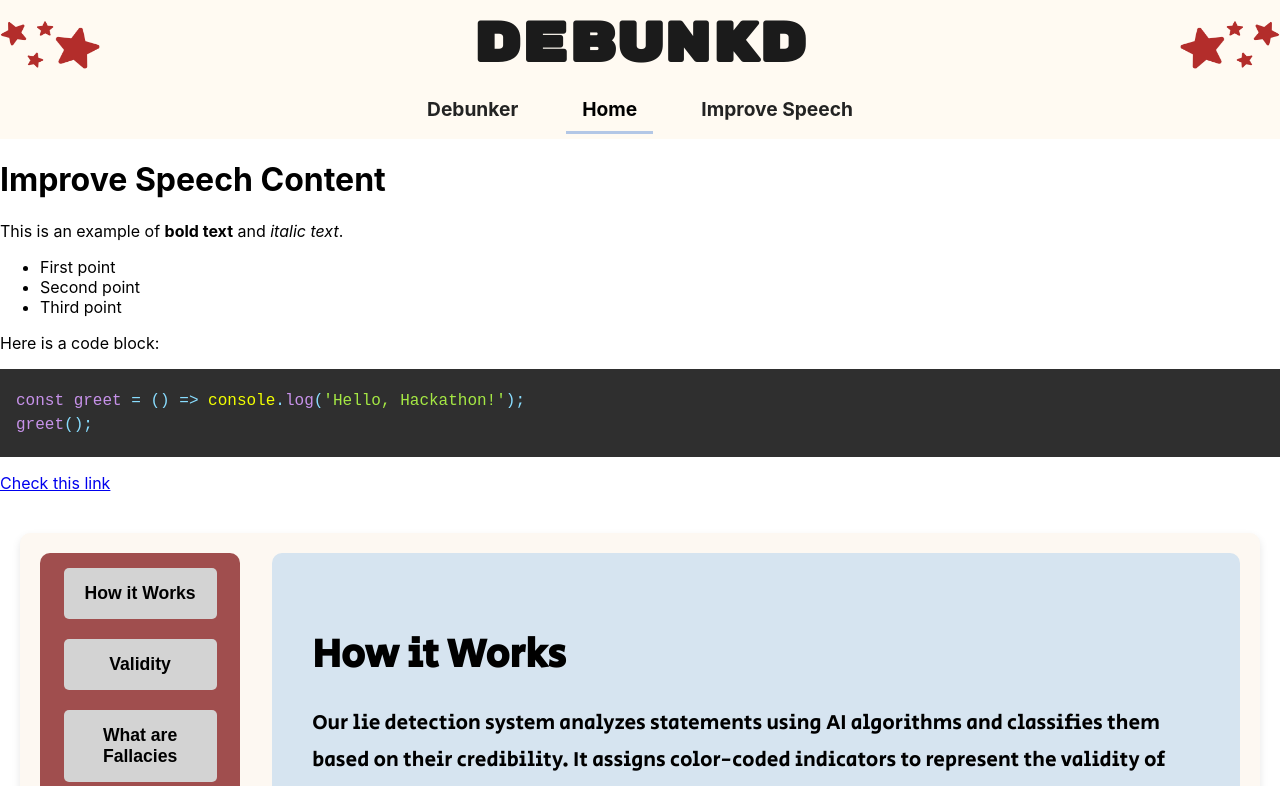
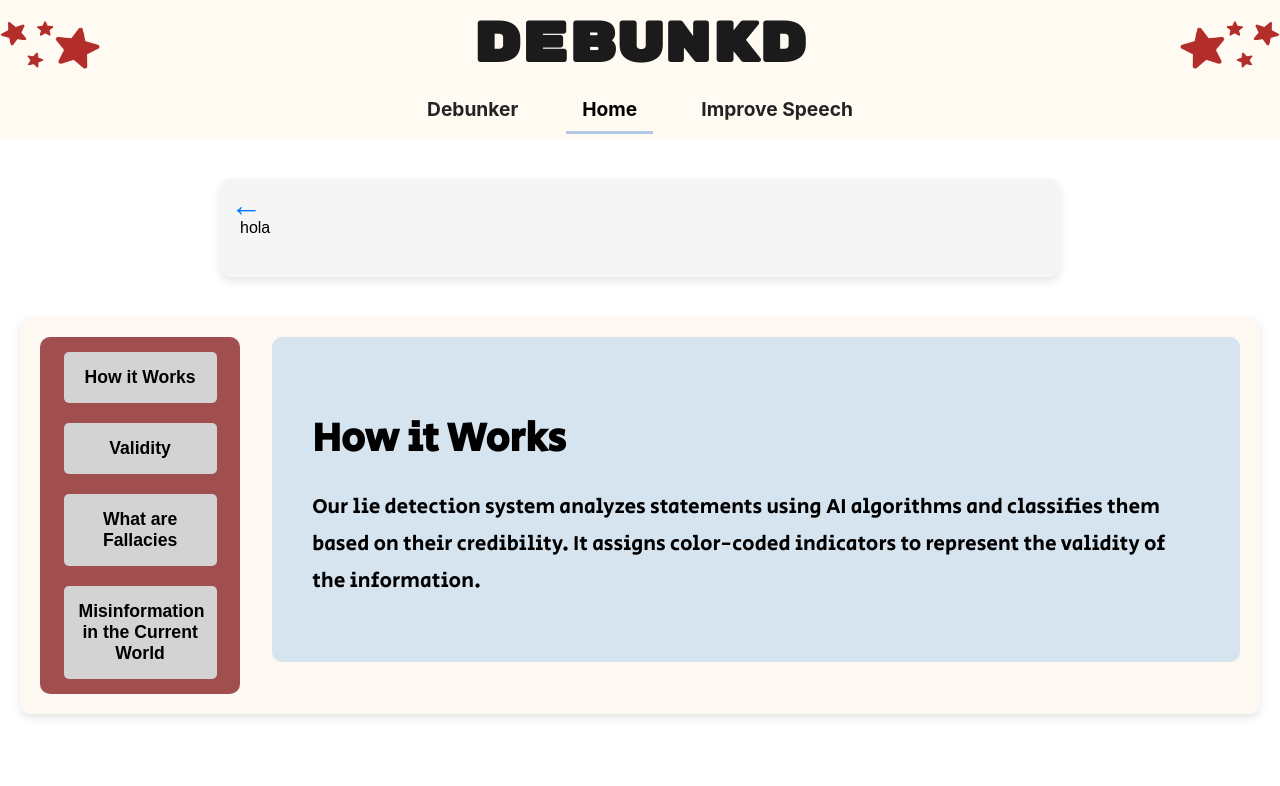
Before and after one commit to santiagosauma/debunkd, a React (Create React App) app: page / in a window 1280 px wide. Shown: the top 786 px of the page. Built offline with nearby package versions, Linux system fonts and the light colour scheme.

Commit message:
Added stuff

```diff
--- a/src/components/Form.js
+++ b/src/components/Form.js
@@ -1,11 +1,35 @@
 import React, { useState } from 'react';
 import PDFDropper from './PDFDropper'; // Assuming you have this component
+import ImproveSpeech from '../pages/ImproveSpeech';
+import ImproveSpeechContent from './ImproveSpeechContent';
 
-const Form = ({currentSection}) => {
+const Form = ({ currentSection }) => {
+
+  const markdownContent = `
+# Improve Speech Content
+
+This is an example of **bold text** and *italic text*.
+
+- First point
+- Second point
+- Third point
+
+Here is a code block:
+
+\`\`\`javascript
+const greet = () => console.log('Hello, Hackathon!');
+greet();
+\`\`\`
+
+[Check this link](https://example.com)
+`;
+
+
   const [inputType, setInputType] = useState('');
   const [pdfInput, setPdfInput] = useState('');
   const [videoInput, setVideoInput] = useState('');
   const [textInput, setTextInput] = useState('');
+  const [showResult, setShowResult] = useState(false);
 
   const handleVideoInputChange = (e) => {
     setVideoInput(e.target.value);
@@ -73,6 +97,8 @@ const Form = ({currentSection}) => {
 
   return (
     <div style={containerStyle}>
+      {!showResult && (
+        <>
           <div style={buttonContainerStyle}>
             <button
               style={buttonStyle}
@@ -100,7 +126,9 @@ const Form = ({currentSection}) => {
             </button>
           </div>
 
-      {inputType === 'Upload a PDF' && <PDFDropper pdfInput={pdfInput} setPdfInput={setPdfInput} />}
+          {inputType === 'Upload a PDF' && (
+            <PDFDropper pdfInput={pdfInput} setPdfInput={setPdfInput} />
+          )}
 
           {inputType === 'Text' && (
             <div style={inputWrapperStyle}>
@@ -127,9 +155,27 @@ const Form = ({currentSection}) => {
             </div>
           )}
 
+          <button
+            style={{ ...buttonStyle, marginTop: '20px' }}
+            onClick={() => setShowResult(true)}
+            onMouseEnter={(e) => (e.target.style.backgroundColor = '#bbb')}
+            onMouseLeave={(e) => (e.target.style.backgroundColor = '#d3d3d3')}
+          >
+            Submit
+          </button>
+        </>
+      )}
+
+      {showResult && (
+        <div>
+          <ImproveSpeechContent markdownContent = {markdownContent} setShowResult = {setShowResult}/>
+        <div style={inputWrapperStyle}>
           <h3>PDF Input: {pdfInput}</h3>
           <h3>Video Input: {videoInput}</h3>
           <h3>Text Input: {textInput}</h3>
+        </div>
+        </div>
+      )}
     </div>
   );
 };
--- a/src/components/ImproveSpeechContent.js
+++ b/src/components/ImproveSpeechContent.js
@@ -3,28 +3,46 @@ import ReactMarkdown from 'react-markdown';
 import { Prism as SyntaxHighlighter } from 'react-syntax-highlighter';
 import { materialDark } from 'react-syntax-highlighter/dist/esm/styles/prism';
 
-const markdownContent = `
-# Improve Speech Content
+const ImproveSpeechContent = ({ markdownContent, setShowResult}) => {
+  const containerStyle = {
+    backgroundColor: '#f5f5f5',
+    padding: '20px',
+    borderRadius: '10px',
+    boxShadow: '0 4px 8px rgba(0, 0, 0, 0.1)',
+    maxWidth: '800px',
+    margin: '40px auto',
+    fontFamily: 'Arial, sans-serif',
+    lineHeight: '1.6',
+    position: 'relative',
+  };
 
-This is an example of **bold text** and *italic text*.
+  const codeBlockStyle = {
+    margin: '10px 0',
+    borderRadius: '8px',
+    overflowX: 'auto',
+  };
 
-- First point
-- Second point
-- Third point
+  const buttonStyle = {
+    position: 'absolute',
+    top: '10px',
+    left: '10px',
+    backgroundColor: 'transparent', // No background
+    border: 'none',
+    cursor: 'pointer',
+    fontSize: '32px', // Bigger size for the arrow
+    color: '#007bff', // Blue color for the arrow
+    fontWeight: 'bold',
+    padding: '0',
+    lineHeight: '1',
+  };
 
-Here is a code block:
+  return (
+    <div style={containerStyle}>
+      {/* Back Arrow Button */}
+      <button style={buttonStyle} onClick={() => setShowResult(false)}>
+        ←
+      </button>
 
-\`\`\`javascript
-const greet = () => console.log('Hello, Hackathon!');
-greet();
-\`\`\`
-
-[Check this link](https://example.com)
-`;
-
-const ImproveSpeechContent = () => {
-  return (
-    <div className="markdown-container">
       <ReactMarkdown
         components={{
           code({ node, inline, className, children, ...props }) {
@@ -35,6 +53,7 @@ const ImproveSpeechContent = () => {
                 language={match[1]}
                 PreTag="div"
                 {...props}
+                customStyle={codeBlockStyle}
               >
                 {String(children).replace(/\n$/, '')}
               </SyntaxHighlighter>
```
Lines whose indentation alone changed are shown as unchanged.
